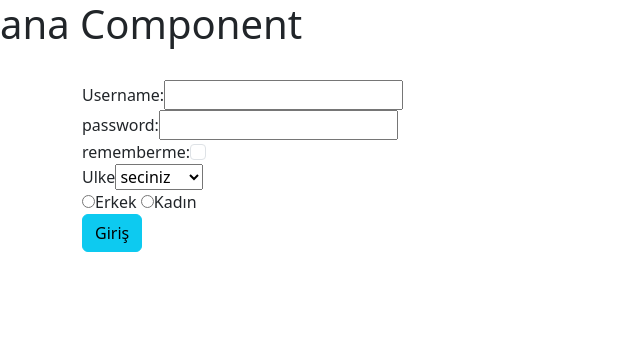
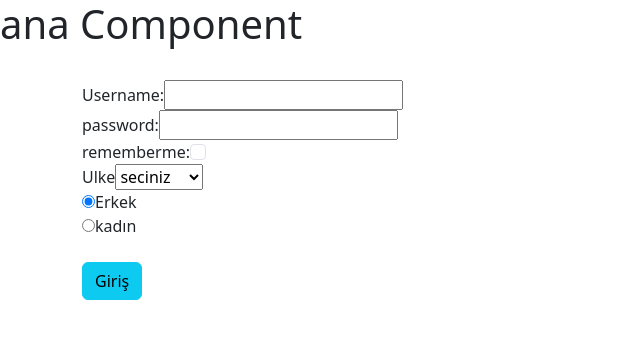
Before and after one commit to Kerim-ARAT/Turkcell-Anglur-Apps, an Angular app in the folder angularapp/: page / in a window 1280 px wide. Shown: the top 338 px of the page, without its empty margins (0-640 px from the left). Built offline with nearby package versions, Linux system fonts and the light colour scheme.

Commit message:
Template Driven Forms 7.Kısım ( Radio Buttons Dynamic)

```diff
--- a/angularapp/src/app/Forms/template-driven/template-driven.component.html
+++ b/angularapp/src/app/Forms/template-driven/template-driven.component.html
@@ -13,8 +13,11 @@
     <option *ngFor="let item of countryMenu" value="{{item.value}}">{{item.text}}</option>
 </select>
 <br>
-<input type="radio" name="gender" value="1" [ngModel]="loginMode.gender">Erkek
-<input type="radio" name="gender" value="2" [ngModel]="loginMode.gender">Kadın
+<div *ngFor="let item of genderMenu">
+    <input type="radio" name="gender" [value]="item.value" [ngModel]="loginMode.gender">{{item.text}}
+</div>
+<!-- <input type="radio" name="gender" [value]="1" [ngModel]="loginMode.gender">erkek
+<input type="radio" name="gender" value="2" [ngModel]="loginMode.gender">Kadın -->
 <br>
 <button  type="submit" class="btn btn-info">Giriş</button>
 
--- a/angularapp/src/app/Forms/template-driven/template-driven.component.ts
+++ b/angularapp/src/app/Forms/template-driven/template-driven.component.ts
@@ -13,6 +13,7 @@ import { fromEvent } from 'rxjs';
 export class TemplateDrivenComponent {
 
   loginMode:loginModel;
+  genderMenu:genderRadioMenu[]=[{text:"Erkek",value:1},{text:"kadın",value:2}]
   countryMenu:countryDropMenu[]=[{text:"seciniz",value:0},{text:"Turkiye",value:1},{text:"Almanya",value:2},{text:"Fransa",value:3}]
   /* loginmodel2:loginModeC; */
   constructor(){
@@ -22,12 +23,17 @@ export class TemplateDrivenComponent {
   }
   save(form:NgForm){
     console.log(form.value);
-    console.log(this.loginMode)
+    /* console.log(this.loginMode)  */
   }
 
 }
 
 interface countryDropMenu{
+  text:string
+  value:number
+}
+
+interface genderRadioMenu{
   text:string
   value:number
 }
```
